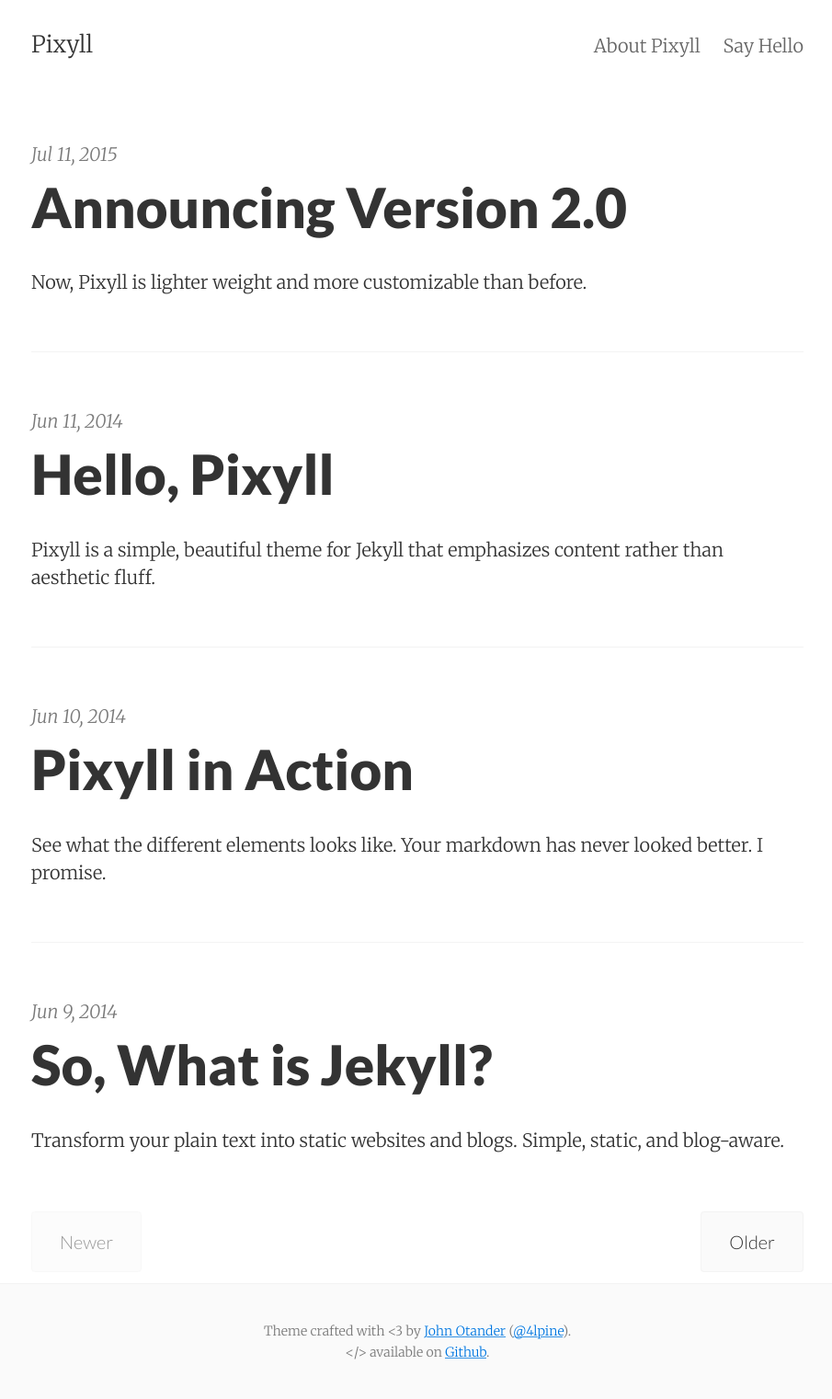
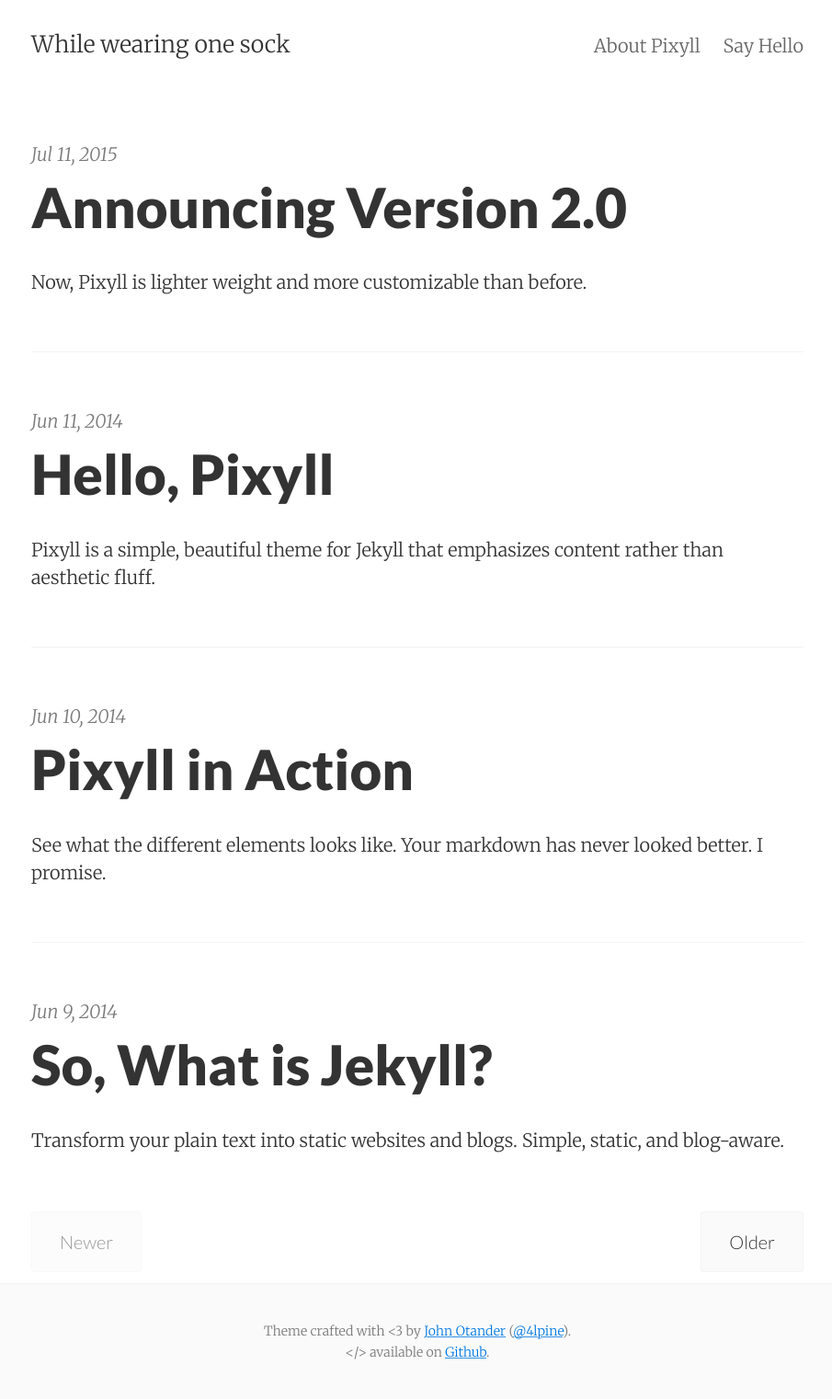
Before and after one commit to cbusenbu/cbusenbu.github.io, a Jekyll site: the page built from index.html, in a window 1280 px wide. Shown: the whole page at 92% size, without its empty margins (186-1091 px from the left). Built offline with Jekyll 4.4.1, drawn with Linux system fonts in a browser that asks for light colours; the list of posts is cut into pages by our own code.

Commit message:
changed name

```diff
--- a/_config.yml
+++ b/_config.yml
@@ -1,7 +1,7 @@
 # Site settings
-title:       Pixyll
+title:       While wearing one sock
 email:       your_email@example.com
-author:      John Otander
+author:      Chas Busenburg
 description: "A simple, beautiful theme for Jekyll that emphasizes content rather than aesthetic fluff."
 baseurl:     ""
 url:         "http://pixyll.com"
```
